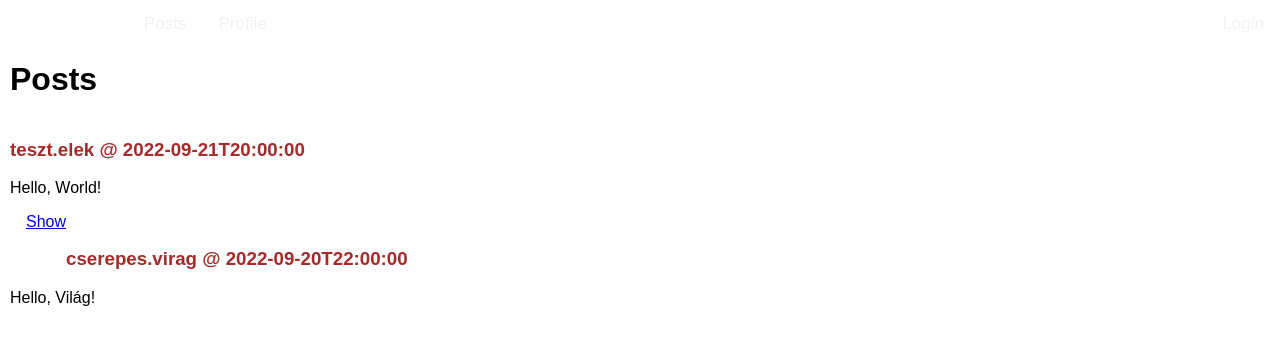
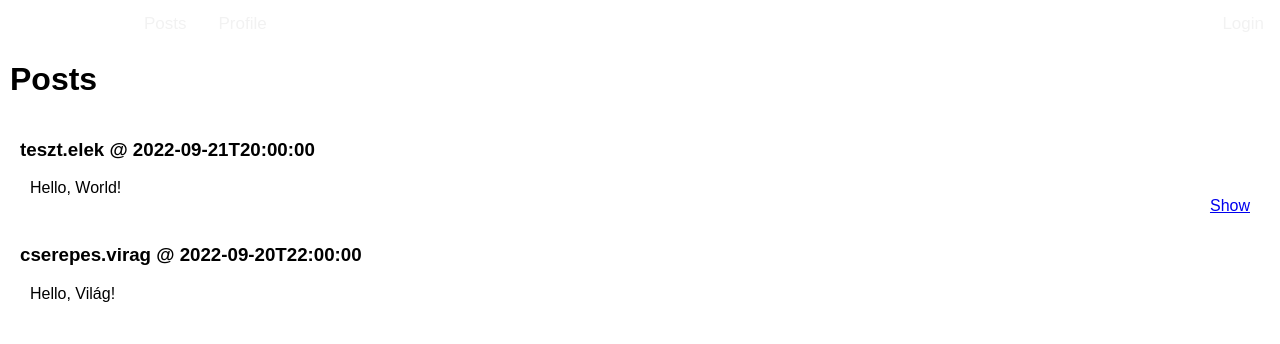
Before and after one commit to kubenetic/social-app-frontend, a Vue app: page /posts in a window 1280 px wide. Shown: the top 344 px of the page. Built offline with nearby package versions, Linux system fonts and the light colour scheme.

Commit message:
restyle cards

```diff
--- a/src/components/ui/BaseCard.vue
+++ b/src/components/ui/BaseCard.vue
@@ -1,14 +1,23 @@
 <template>
-  <header v-if="$slots.header">
+  <div class="card">
+    <div class="header" v-if="$slots.header">
       <slot name="header"></slot>
-  </header>
+    </div>
+
+    <div class="main">
       <slot></slot>
-  <footer v-if="$slots.footer && expandable">
+    </div>
+
+    <div class="footer" v-if="$slots.footer && expandable">
+      <div class="align-right">
         <a href="#"
            v-on:click.prevent="toggleDetails"
            class="footer-elements">{{ message }}</a>
+      </div>
+
       <slot name="footer" v-if="expanded"></slot>
-  </footer>
+    </div>
+  </div>
 </template>
 
 <script>
@@ -43,27 +52,30 @@ export default {
 </script>
 
 <style scoped>
-.footer-elements {
+.card {
   display: flex;
-  float: left;
+  flex-direction: column;
+  margin: 10px;
 }
 
-header {
-  display: flex;
-  justify-content: space-between;
-  align-items: center;
-  color: brown;
+.header {
+  color: var(--text-dark);
 }
 
-div {
-  margin: 2rem auto;
-  max-width: 50rem;
-  border-radius: 12px;
-  box-shadow: 0 2px 8px rgba(0, 0, 0, 0.26);
-  padding: 1rem;
+.main {
+  padding: 0 10px;
+  border-left: 1px solid var(--night-blue);
 }
 
-footer {
-  padding: 1rem;
+.footer {
+  display: flex;
+  flex-direction: column;
+  padding: 0 10px;
+}
+
+.align-right {
+  width: 100%;
+  display: flex;
+  justify-content: flex-end;
 }
 </style>
```
Lines whose indentation alone changed are shown as unchanged.
